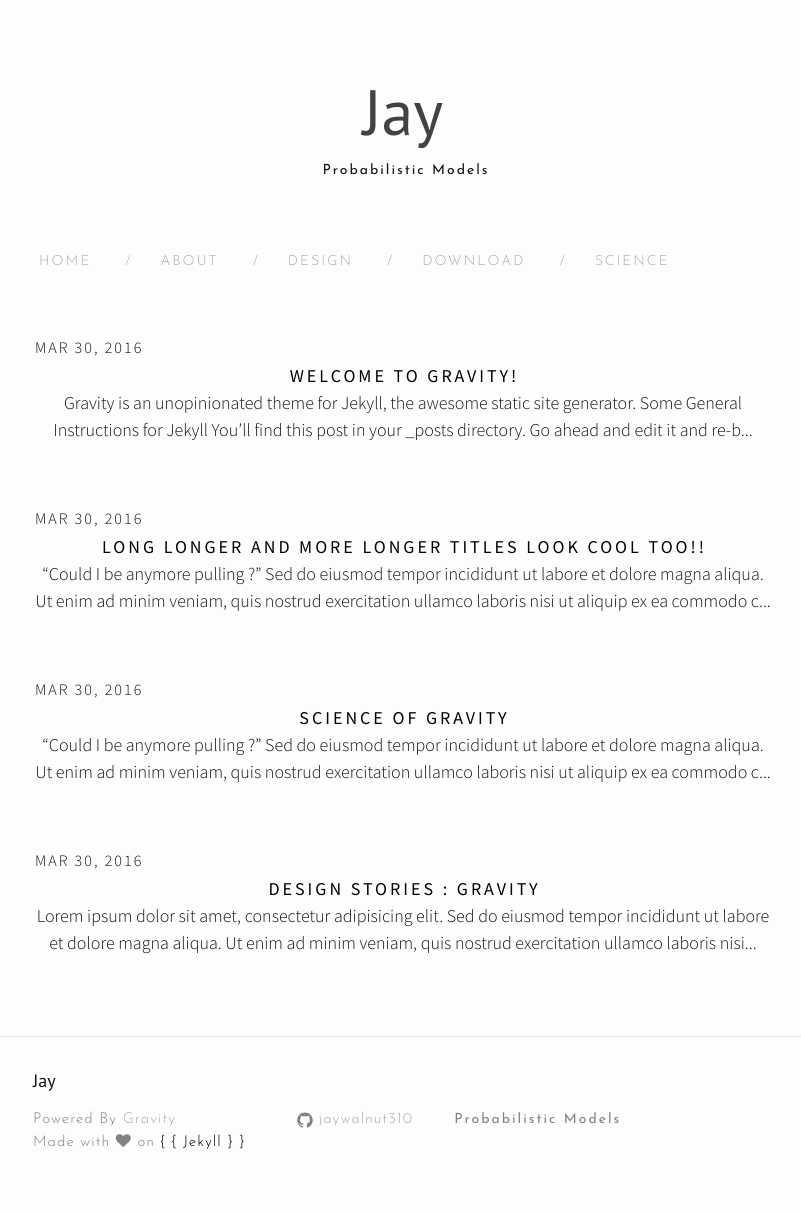
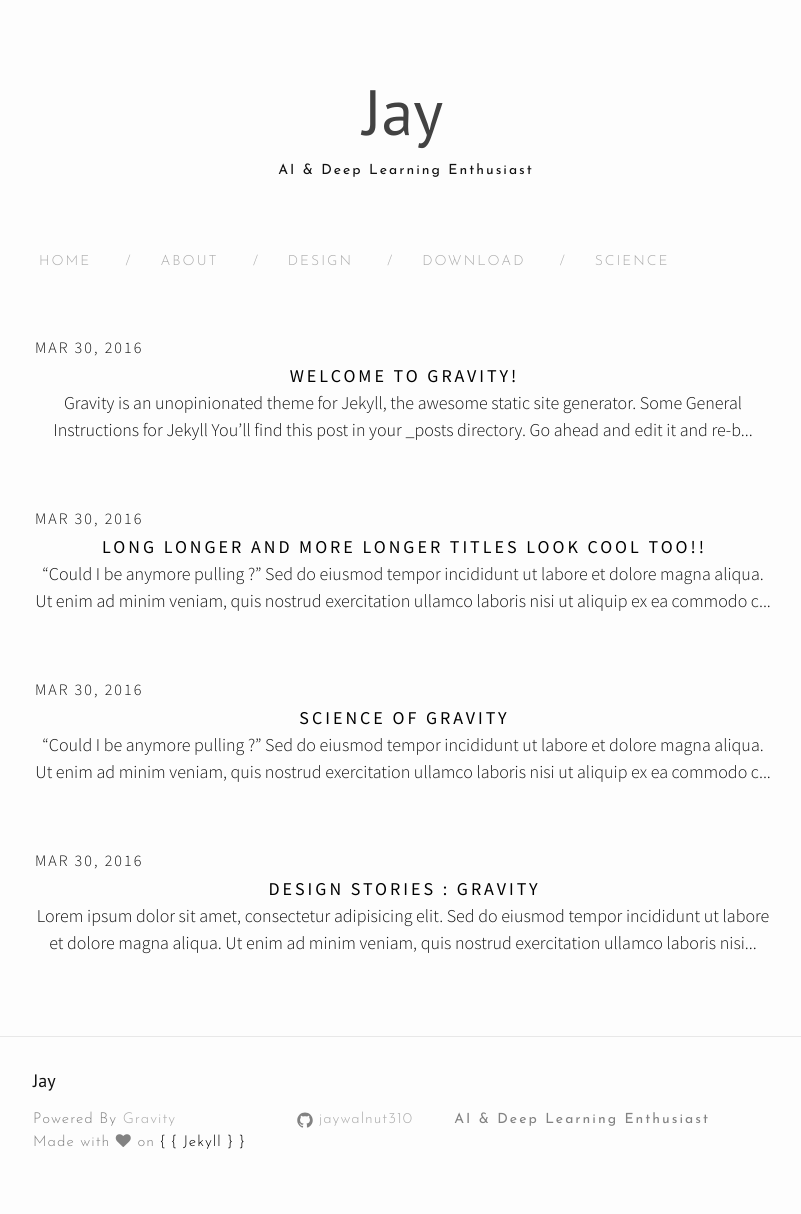
Before and after one commit to jaywalnut310/jaywalnut310.github.io, a Jekyll site: the page built from index.html, in a window 1280 px wide. Shown: the whole page, without its empty margins (237-1038 px from the left). Built offline with Jekyll 4.4.1, drawn with Linux system fonts in a browser that asks for light colours; nearby versions of some CDN libraries; the list of posts is cut into pages by our own code.

Commit message:
Update _config.yml

```diff
--- a/_config.yml
+++ b/_config.yml
@@ -8,7 +8,7 @@
 # Site settings
 title: Jay
 email: jaywalnut310@gmail.com
-description: Probabilistic Models
+description: AI & Deep Learning Enthusiast
 baseurl: "" # the subpath of your site, e.g. /blog
 url: "https://jaywalnut310.github.io" # the base hostname & protocol for your site
 github_username:  jaywalnut310
```
